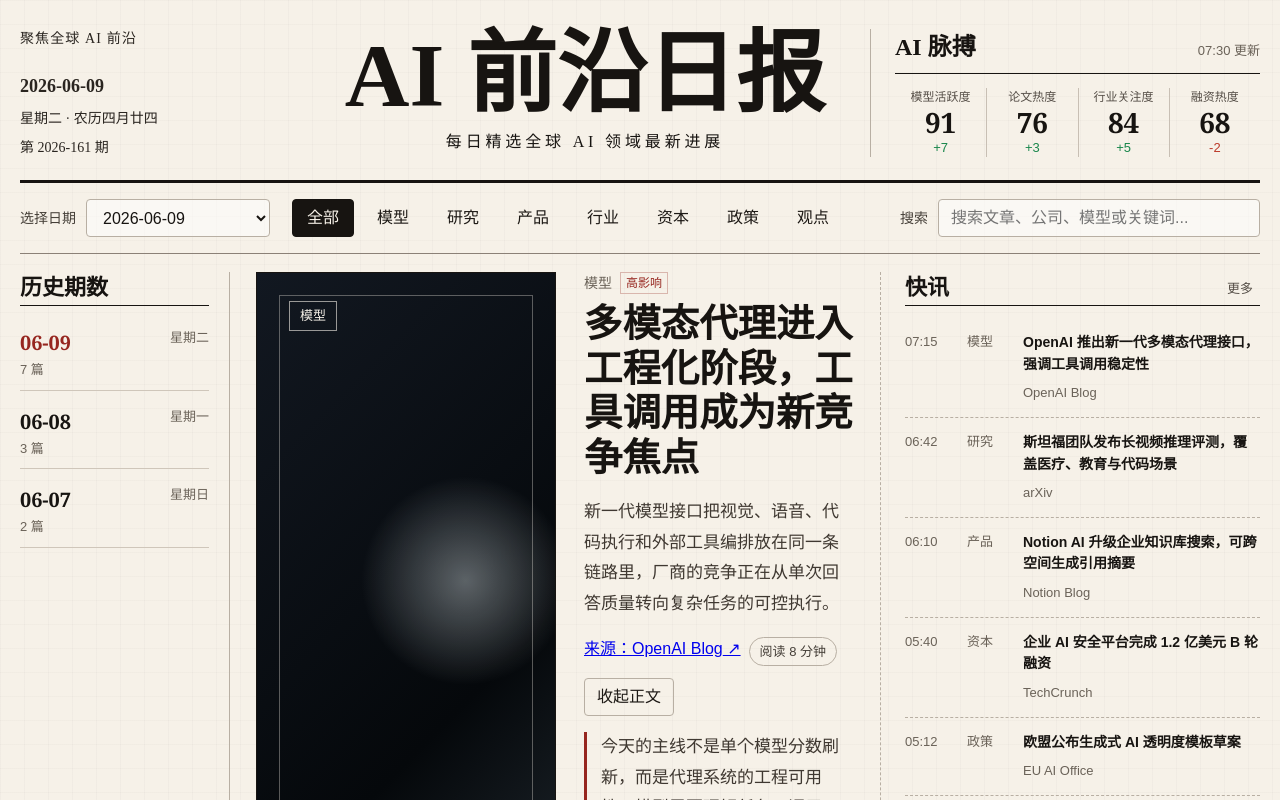
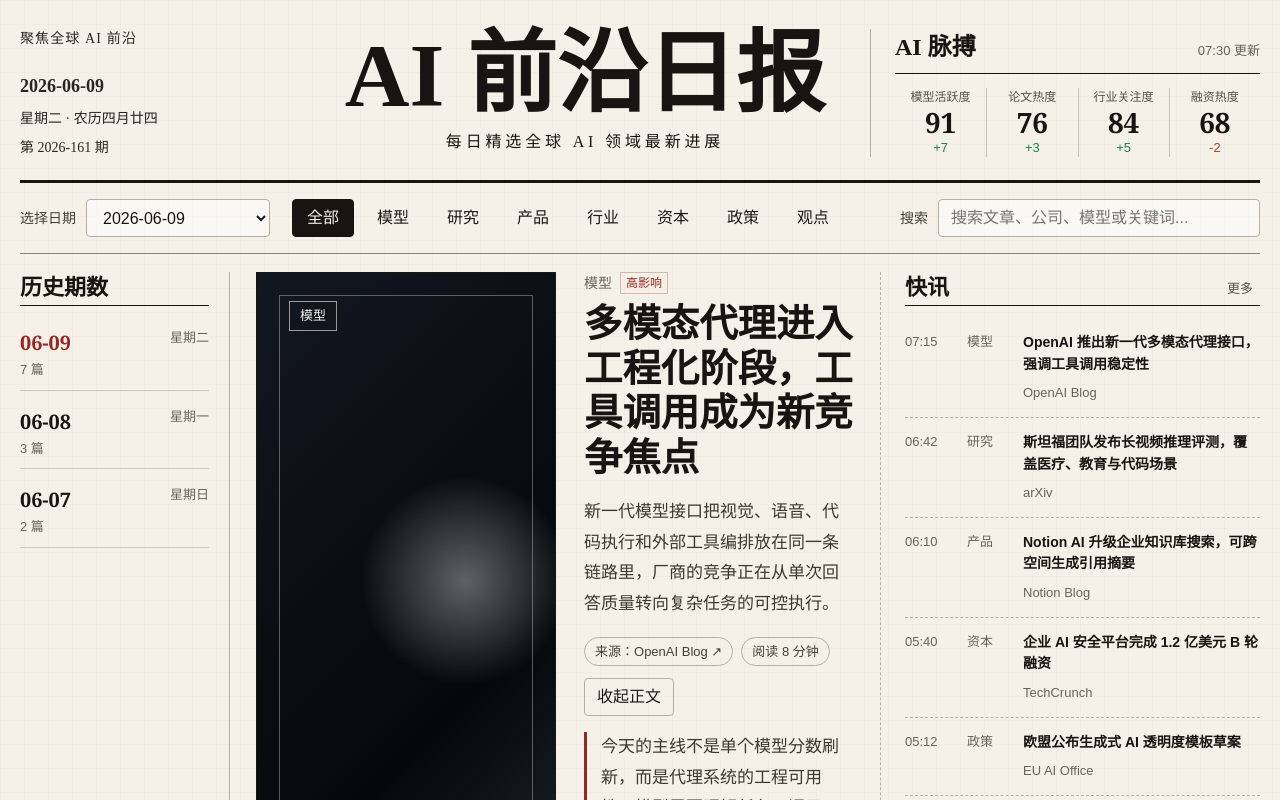
Before and after one commit to evgenyasho360-code/ai-newspaper, a React (Vite) app in the folder ai-newspaper/: page / in a window 1280 px wide. Shown: the top 800 px of the page. Built offline with nearby package versions, Linux system fonts and the light colour scheme.

Commit message:
Remove unused source note styles

```diff
--- a/ai-newspaper/src/styles.css
+++ b/ai-newspaper/src/styles.css
@@ -315,22 +315,6 @@ input:focus {
   color: #96261f;
 }
 
-.source-note {
-  margin-top: 22px;
-  border-top: 2px solid #171411;
-  padding-top: 12px;
-}
-
-.source-note strong {
-  font-family: "Noto Serif SC", "Songti SC", SimSun, serif;
-}
-
-.source-note p {
-  margin: 8px 0 0;
-  color: #5d554d;
-  font-size: 13px;
-}
-
 .front-page {
   min-width: 0;
 }
@@ -448,6 +432,20 @@ input:focus {
   color: #453f38;
   font-size: 13px;
   padding: 4px 10px;
+}
+
+.article-meta .source-link {
+  border: 1px solid #b8afa3;
+  border-radius: 999px;
+  color: #453f38;
+  font-size: 13px;
+  padding: 4px 10px;
+  text-decoration: none;
+}
+
+.article-meta .source-link:hover {
+  border-color: #96261f;
+  color: #96261f;
 }
 
 .text-button {
```
